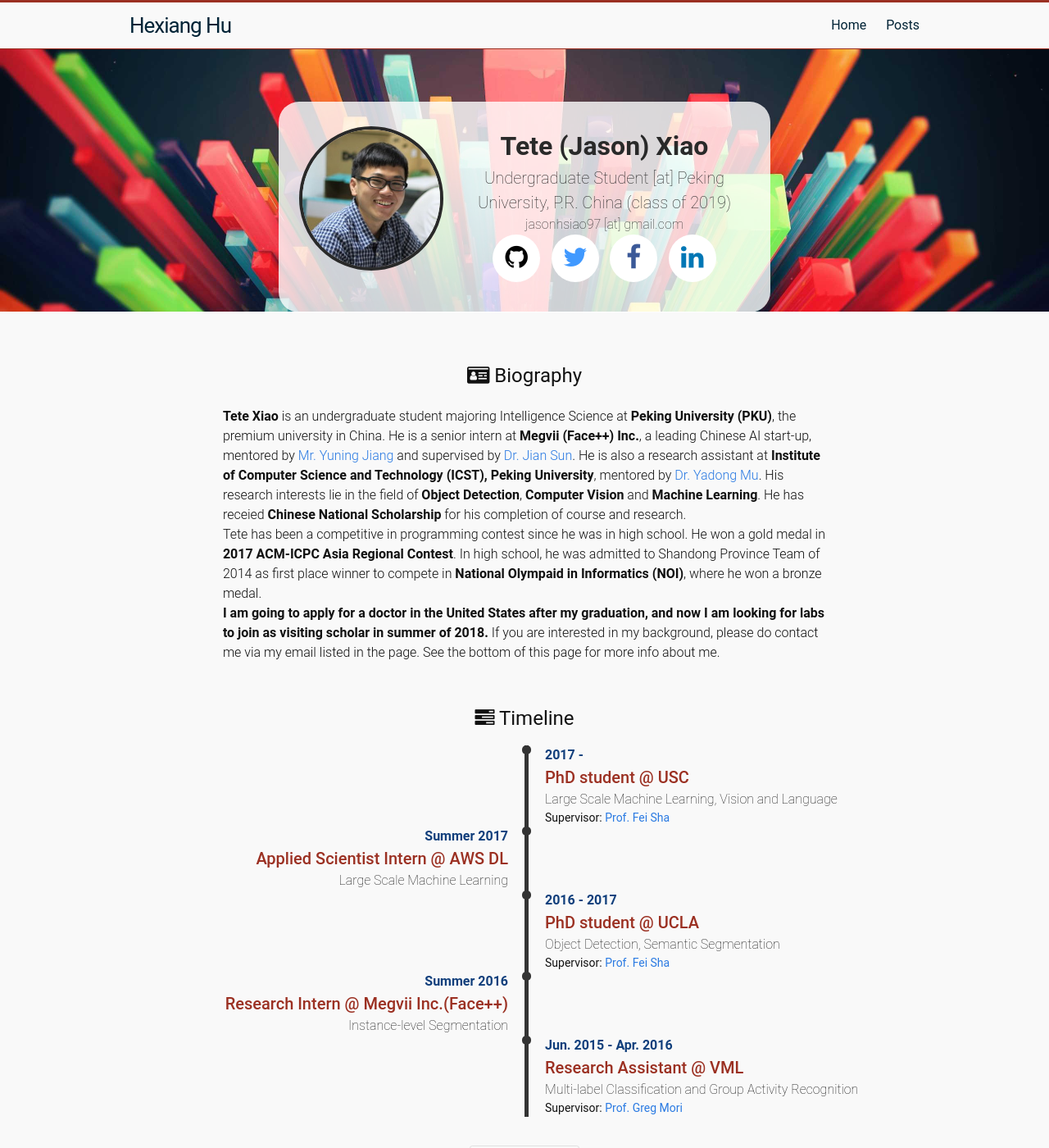
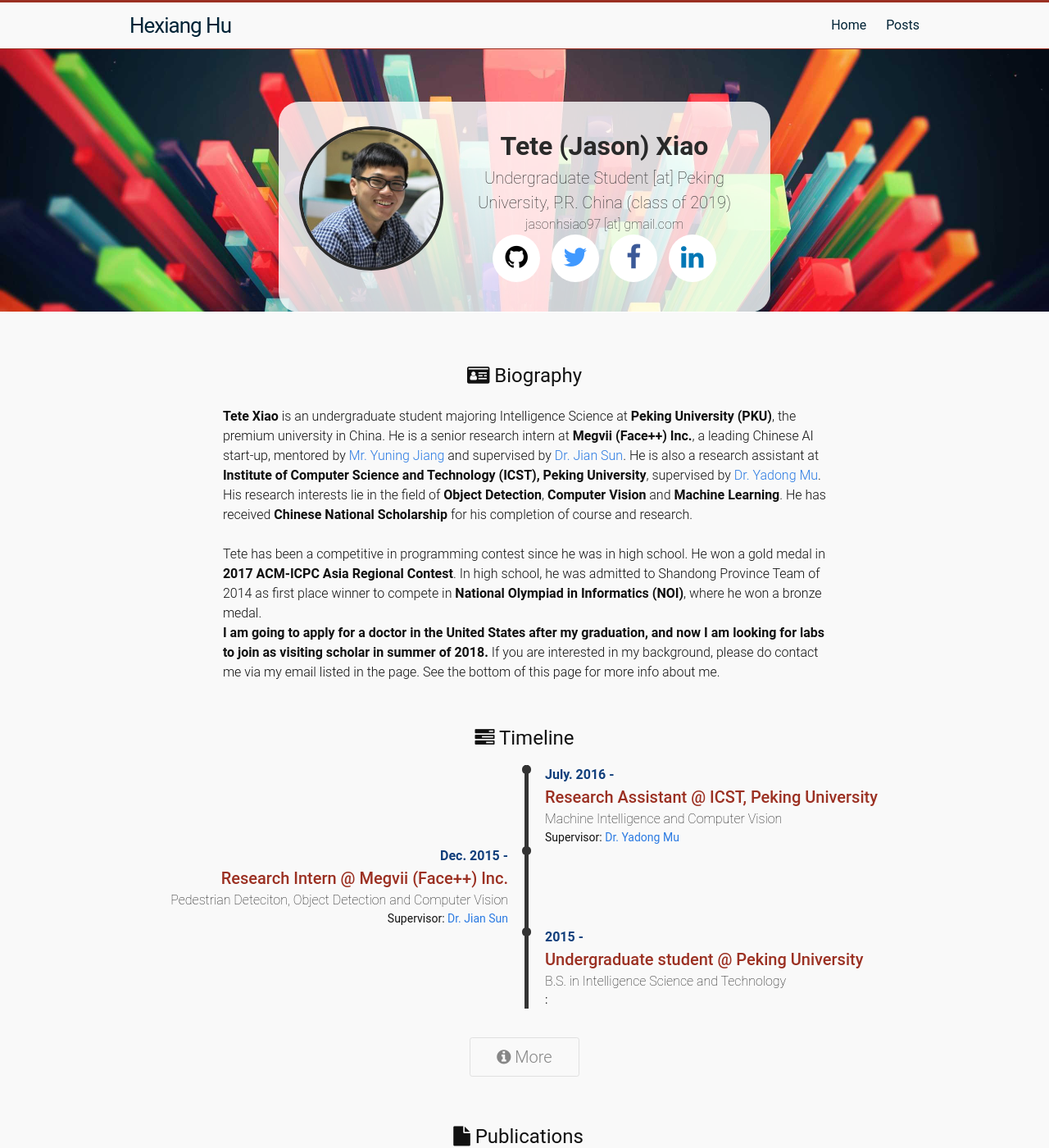
Before and after one commit to Tete-Xiao/Tete-Xiao.github.io, a Jekyll site: the page built from index.html, in a window 1280 px wide and 1400 px high. Shown: the whole window at 82% size. Built offline with Jekyll 4.4.1, drawn with Linux system fonts in a browser that asks for light colours.

Commit message:
rewrite personal statement

```diff
--- a/_data/bio.yml
+++ b/_data/bio.yml
@@ -6,9 +6,9 @@
 normal:
   date:     "July. 2017"
   title:    ""
-  content:  "<strong>Tete Xiao</strong> is an undergraduate student majoring Intelligence Science at <strong>Peking University (PKU)</strong>, the premium university in China. He is a senior intern at <strong>Megvii (Face++) Inc.</strong>, a leading Chinese AI start-up,
+  content:  "<strong>Tete Xiao</strong> is an undergraduate student majoring Intelligence Science at <strong>Peking University (PKU)</strong>, the premium university in China. He is a senior research intern at <strong>Megvii (Face++) Inc.</strong>, a leading Chinese AI start-up,
   mentored by <a href='https://scholar.google.com/citations?user=p3z4sVUAAAAJ&hl=zh-CN'>Mr. Yuning Jiang</a> and supervised by
-  <a href='http://www.jiansun.org/'>Dr. Jian Sun</a>. He is also a research assistant at <strong>Institute of Computer Science and Technology (ICST), Peking University</strong>, mentored by <a href='http://www.muyadong.com/'>Dr. Yadong Mu</a>. His research interests lie in the field of <strong>Object Detection</strong>, <strong>Computer Vision</strong> and <strong>Machine Learning</strong>. He has receied <strong>Chinese National Scholarship</strong> for his completion of course and research. <br> Tete has been a competitive in programming contest since he was in high school. He won a gold medal in <strong>2017 ACM-ICPC Asia Regional Contest</strong>. In high school, he was admitted to Shandong Province Team of 2014 as first place winner to compete in <strong>National Olympaid in Informatics (NOI)</strong>, where he won a bronze medal. <br> <strong>I am going to apply for a doctor in the United States after my graduation, and now I am looking for labs to join as visiting scholar in summer of 2018. </strong>If you are interested in my background, please do contact me via my email listed in the page. See the bottom of this page for more info about me."
+  <a href='http://www.jiansun.org/'>Dr. Jian Sun</a>. He is also a research assistant at <strong>Institute of Computer Science and Technology (ICST), Peking University</strong>, supervised by <a href='http://www.muyadong.com/'>Dr. Yadong Mu</a>. His research interests lie in the field of <strong>Object Detection</strong>, <strong>Computer Vision</strong> and <strong>Machine Learning</strong>. He has received <strong>Chinese National Scholarship</strong> for his completion of course and research. <br> <br> Tete has been a competitive in programming contest since he was in high school. He won a gold medal in <strong>2017 ACM-ICPC Asia Regional Contest</strong>. In high school, he was admitted to Shandong Province Team of 2014 as first place winner to compete in <strong>National Olympiad in Informatics (NOI)</strong>, where he won a bronze medal. <br> <strong>I am going to apply for a doctor in the United States after my graduation, and now I am looking for labs to join as visiting scholar in summer of 2018. </strong>If you are interested in my background, please do contact me via my email listed in the page. See the bottom of this page for more info about me."
 short:
   date:
   title:  "In Deep."
--- a/_data/experiences.yml
+++ b/_data/experiences.yml
@@ -1,58 +1,21 @@
-- date:  "2017 - "
-  title: "PhD student @ USC"
-  desc:  "Large Scale Machine Learning, Vision and Language"
+- date:  "July. 2016 -  "
+  title: "Research Assistant @ ICST, Peking University"
+  desc:  "Machine Intelligence and Computer Vision"
   host:
-    name: "<a href='http://www-bcf.usc.edu/~feisha/'>Prof. Fei Sha</a>"
+    name:  "<a href='http://www.muyadong.com/'>Dr. Yadong Mu</a>"
     role: "Supervisor"
   brief: true
-- date:  "Summer 2017"
-  title: "Applied Scientist Intern @ AWS DL"
-  desc:  "Large Scale Machine Learning"
-  host:  false
-  brief: true
-- date:  "2016 - 2017"
-  title: "PhD student @ UCLA"
-  desc:  "Object Detection, Semantic Segmentation"
+- date:  "Dec. 2015 - "
+  title: "Research Intern @ Megvii (Face++) Inc."
+  desc:  "Pedestrian Deteciton, Object Detection and Computer Vision"
   host:
-    name: "<a href='http://www-bcf.usc.edu/~feisha/'>Prof. Fei Sha</a>"
+    name:  "<a href='https://scholar.google.com/citations?user=p3z4sVUAAAAJ&hl=zh-CN'>Mr. Yuning Jiang</a>"
+    role: "Mentor"
+  host:
+    name:  "<a href='http://www.jiansun.org/'>Dr. Jian Sun</a>"
     role: "Supervisor"
   brief: true
-- date:  "Summer 2016"
-  title: "Research Intern @ Megvii Inc.(Face++)"
-  desc:  "Instance-level Segmentation"
-  host:  false
+- date:  "2015 - "
+  title: "Undergraduate student @ Peking University"
+  desc:  "B.S. in Intelligence Science and Technology"
   brief: true
-- date:  "Jun. 2015 - Apr. 2016"
-  title: "Research Assistant @ VML"
-  desc:  "Multi-label Classification and Group Activity Recognition"
-  host:
-    name: "<a href='http://www.cs.sfu.ca/~mori'>Prof. Greg Mori</a>"
-    role: "Supervisor"
-  brief: true
-- date:  "Jan. 2015 - Jun. 2015 "
-  title: "Research Assistant @ MIAL"
-  desc:  "Skin Disease Classification"
-  host:
-    name:  "<a href='http://www.cs.sfu.ca/~hamarneh/'>Prof. Ghassan Harmarneh</a>"
-    role: "Supervisor"
-  brief: false
-- date:  "Summer 2014"
-  title: "Software Engineer Intern @ Microsoft"
-  desc:  ".NET Virtual Machine Inspectation"
-  host:  false
-  brief: false
-- date:  "2013 - 2016"
-  title: "Undergraduate student @ SFU"
-  desc:  "B.Sc. in Computing Science (with special concentration on Artificial Intelligence and System)"
-  host:  false
-  brief: false
-- date:  "Summer 2012"
-  title: "Exchange student @ UCLA"
-  desc:  "Collaborated program by ZJU and UCLA"
-  host:  false
-  brief: false
-- date:  "2011 - 2016"
-  title: "Undergraduate student @ ZJU"
-  desc:  "B.Eng. in Computer Science and Technology"
-  host:  false
-  brief: false
--- a/timeline.html
+++ b/timeline.html
@@ -1,9 +1,9 @@
 ---
 layout: page
 start:
-  date: 1992
-  title: He was Born
-description: "Entire timeline for hexiang"
+  date: 1997
+  title: He was born in Shandong, China
+description: "Entire timeline for Tete"
 noindex:  true
 ---
 
```
